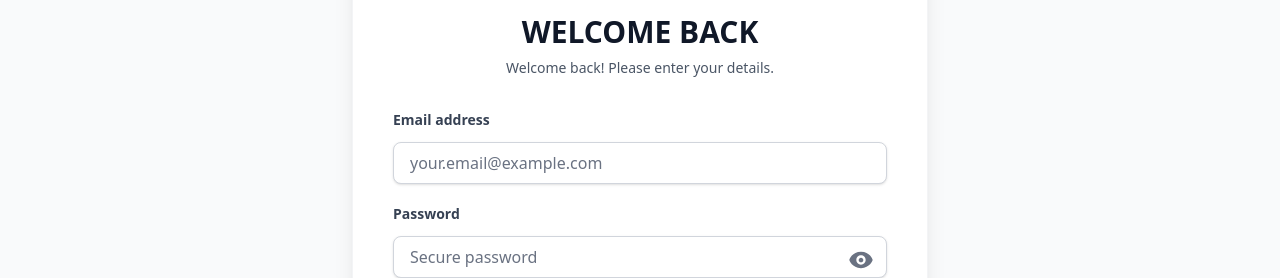
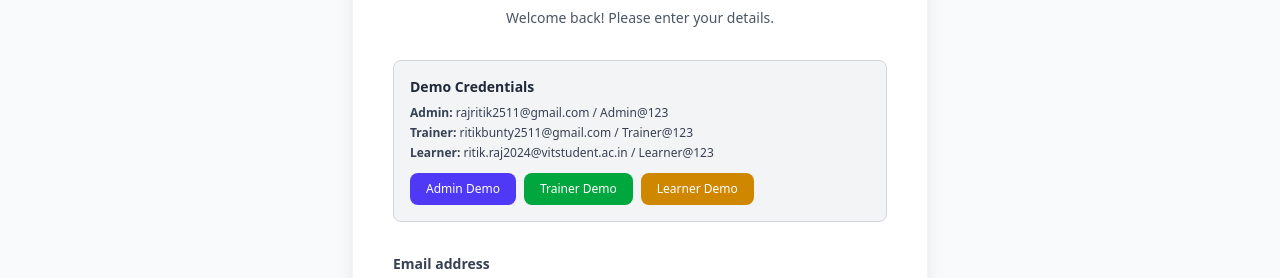
Before and after one commit to ritik-raj-25/coding-sena-frontend, a React (Vite) app: page /login in a window 1280 px wide. Shown: the part 263-541 px from the top of the page. Built offline with nearby package versions, Linux system fonts and the light colour scheme; no server answers.

Commit message:
added demo credentials and payment test details

```diff
--- a/src/components/Enrollment.jsx
+++ b/src/components/Enrollment.jsx
@@ -208,7 +208,19 @@ function Enrollment() {
                 </div>
               </div>
             </div>
-
+            {/* Stripe Demo Card Info */}
+            {!isUserAdmin && (
+              <div className="mt-4 p-4 bg-blue-50 border border-blue-200 rounded-lg shadow-sm">
+                <p className="text-sm font-semibold text-blue-800 mb-2">
+                  Stripe Demo Payment Details
+                </p>
+                <ul className="text-xs text-blue-700 space-y-1">
+                  <li><strong>Card Number:</strong> 4242 4242 4242 4242</li>
+                  <li><strong>Expiry:</strong> Any future date (e.g. 12/34)</li>
+                  <li><strong>CVC:</strong> Any 3 digits (e.g. 123)</li>
+                </ul>
+              </div>
+            )}
             {!isUserAdmin && <Button
               className="text-xl font-bold bg-green-500 hover:bg-green-600 text-white transition duration-200 uppercase tracking-wider shadow-lg mt-6 cursor-pointer"
               onClick={handleBuyNow}
--- a/src/components/Login.jsx
+++ b/src/components/Login.jsx
@@ -74,6 +74,58 @@ function Login() {
           </div>
         )}
 
+        {/* Demo Credentials */}
+        <div className="mt-1 p-4 bg-gray-100 rounded-lg border border-gray-300">
+          <p className="font-semibold text-gray-800 mb-2 text-sm">Demo Credentials</p>
+
+          <div className="text-xs text-gray-700 space-y-1">
+            <p><strong>Admin:</strong> rajritik2511@gmail.com / Admin@123</p>
+            <p><strong>Trainer:</strong> ritikbunty2511@gmail.com / Trainer@123</p>
+            <p><strong>Learner:</strong> ritik.raj2024@vitstudent.ac.in / Learner@123</p>
+          </div>
+
+          <div className="flex gap-2 mt-3">
+            <Button
+              type="button"
+              onClick={() => {
+                document.querySelector("input[name='email']").value = "rajritik2511@gmail.com";
+                document.querySelector("input[name='password']").value = "Admin@123";
+              }}
+              bgColor="bg-indigo-600"
+              textColor="text-white"
+              className="px-3 py-1 text-xs rounded hover:bg-indigo-700 cursor-pointer"
+            >
+              Admin Demo
+            </Button>
+
+            <Button
+              type="button"
+              onClick={() => {
+                document.querySelector("input[name='email']").value = "ritikbunty2511@gmail.com";
+                document.querySelector("input[name='password']").value = "Trainer@123";
+              }}
+              bgColor="bg-green-600"
+              textColor="text-white"
+              className="px-3 py-1 text-xs rounded hover:bg-green-700 cursor-pointer"
+            >
+              Trainer Demo
+            </Button>
+
+            <Button
+              type="button"
+              onClick={() => {
+                document.querySelector("input[name='email']").value = "ritik.raj2024@vitstudent.ac.in";
+                document.querySelector("input[name='password']").value = "Learner@123";
+              }}
+              bgColor="bg-yellow-600"
+              textColor="text-white"
+              className="px-3 py-1 text-xs rounded hover:bg-yellow-700 cursor-pointer"
+            >
+              Learner Demo
+            </Button>
+          </div>
+        </div>
+
         <form onSubmit={handleSubmit(loginUser)} className="space-y-5">
           <Input
             label="Email address"
```
